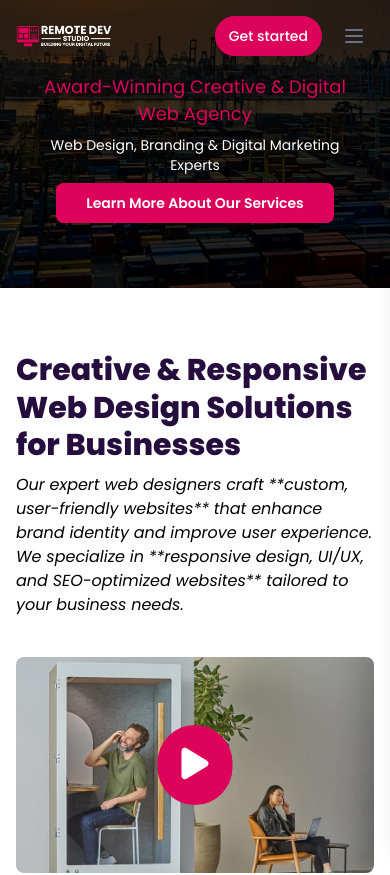
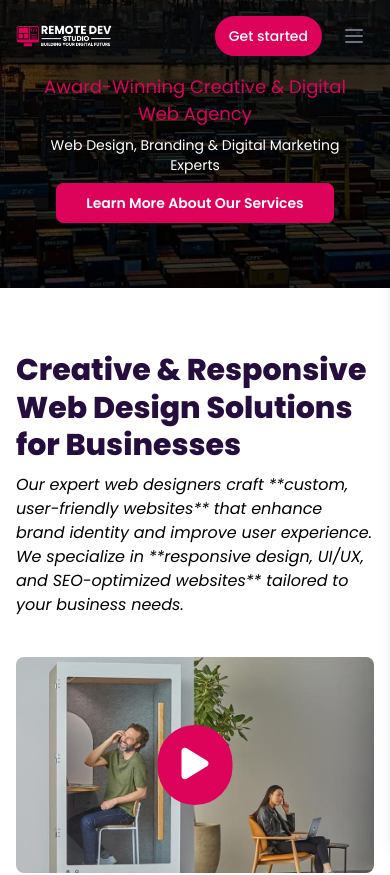
Before and after one commit to usari14/Agency, a website: page public/index.html in a window 390 px wide. Shown: the top 875 px of the page. Drawn offline with nearby package versions, Linux system fonts and the light colour scheme; files that its build step writes are made by us from their sources; files whose address does not match are found by name; a web font is replaced by a local one.

Commit message:
mobbannerchng

```diff
--- a/public/index.html
+++ b/public/index.html
@@ -1,5 +1,6 @@
 <!DOCTYPE html>
 <html lang="en">
+
 <head>
     <meta charset="UTF-8" />
     <meta name="viewport" content="width=device-width, initial-scale=1">
@@ -108,7 +109,11 @@
 
         <section class="banner relative w-full bg-black">
             <img src="./assets/banner4.webp" alt="Creative Digital Web Agency - Amaze Expertise" width="2500"
-                height="1000" class="w-full h-72 md:h-auto object-cover" style="filter: brightness(30%)" loading="lazy">
+                height="1000" class="w-full h-72 md:h-auto object-cover hidden sm:block" style="filter: brightness(30%)"
+                loading="lazy">
+            <img src="./assets/mobilebanner4.jpg" alt="Creative Digital Web Agency - Amaze Expertise" width="2500"
+                height="1000" class="w-full h-72 md:h-auto object-cover sm:hidden" style="filter: brightness(30%)"
+                loading="lazy">
             <div
                 class="absolute top-1/2 left-1/2 transform -translate-x-1/2 -translate-y-1/2 text-white text-center w-full max-w-screen-xl px-6 banner-text">
                 <h1
```
